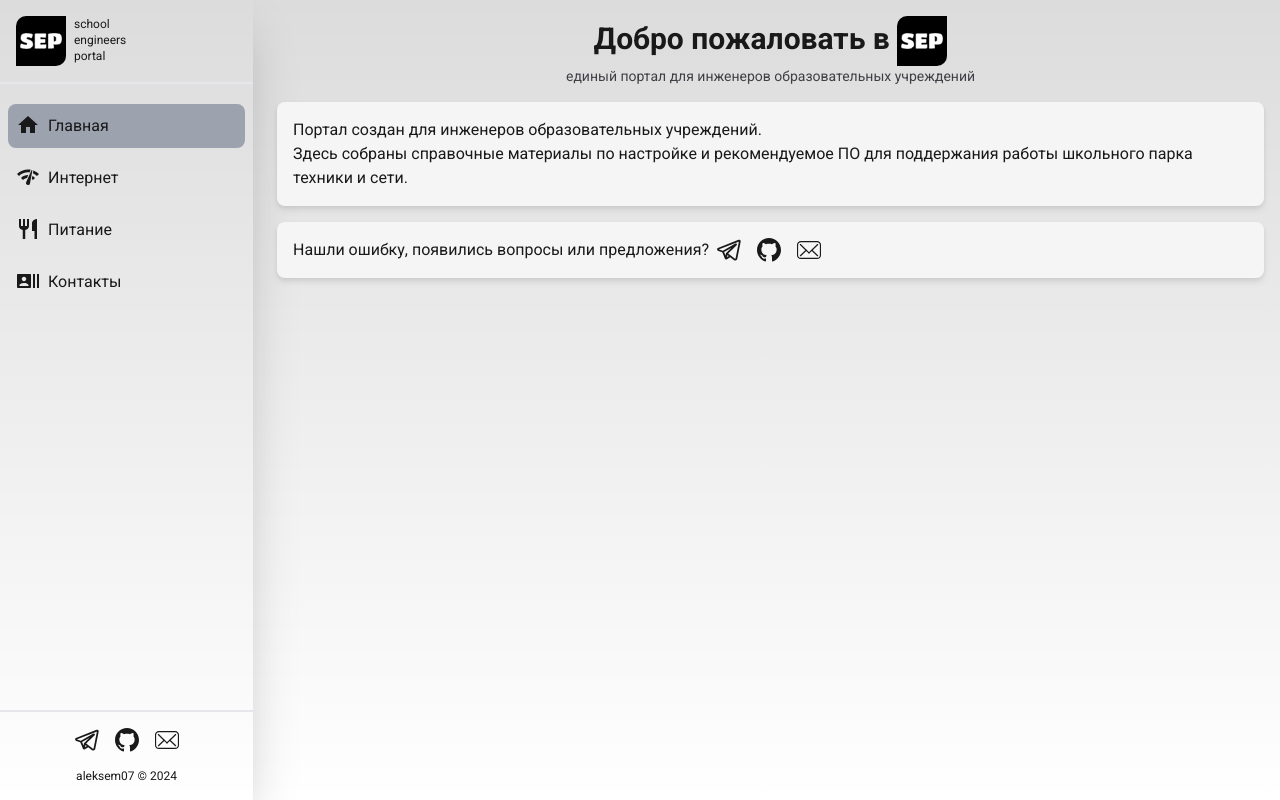
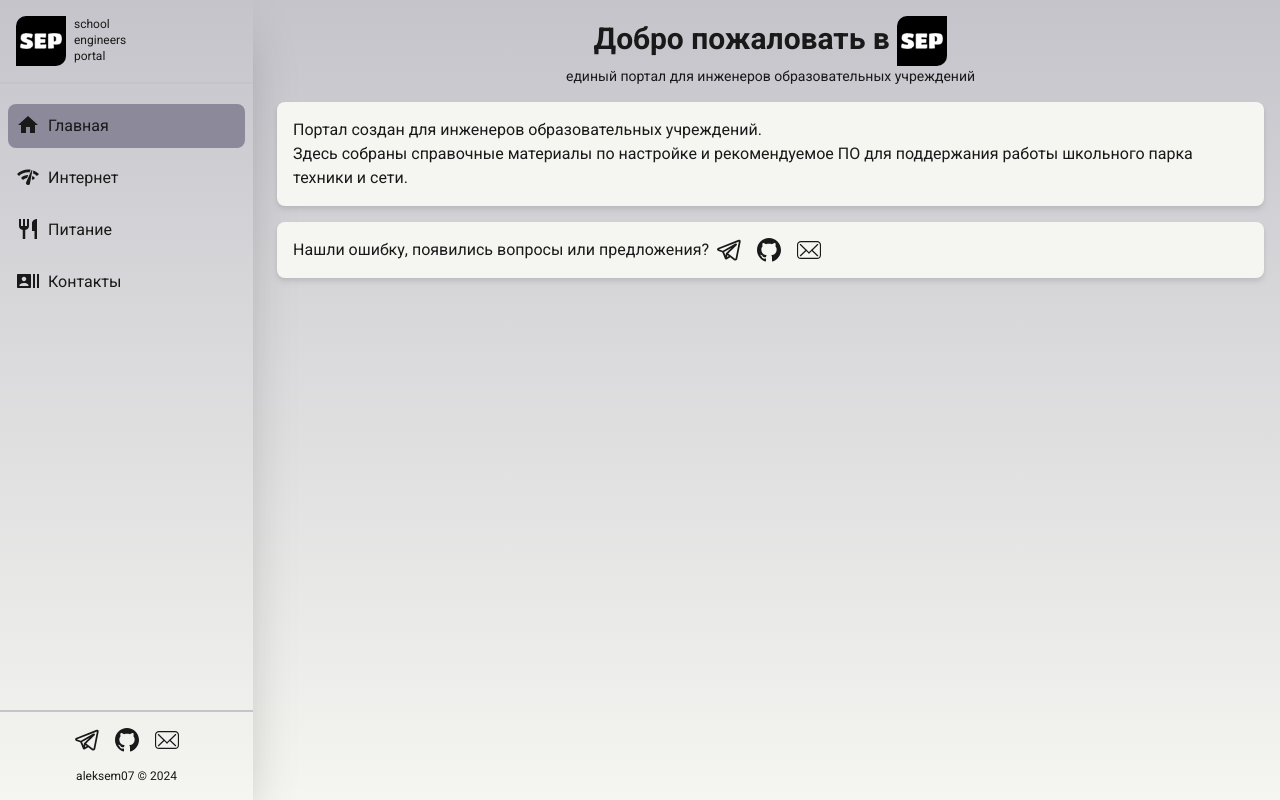
Before and after one commit to aleksem07/school-engineers-portal, a Next.js app: page / in a window 1280 px wide. Built offline with nearby package versions, Linux system fonts and the light colour scheme.

Commit message:
refactor: add var colors

```diff
--- a/src/app/globals.css
+++ b/src/app/globals.css
@@ -4,8 +4,8 @@
 
 :root {
   --foreground-rgb: 25, 25, 25;
-  --background-start-rgb: 220, 220, 220;
-  --background-end-rgb: 255, 255, 255;
+  --background-start-rgb: 197,196,203;
+  --background-end-rgb: 245, 245, 241;
 }
 
 /* @media (prefers-color-scheme: dark) {
--- a/src/app/page.tsx
+++ b/src/app/page.tsx
@@ -7,14 +7,14 @@
       <div className="mb-4">
         <Welcome />
       </div>
-      <div className="rounded-lg p-4 bg-neutral-100 mb-4 drop-shadow-md">
+      <div className="rounded-lg p-4 bg-color-light mb-4 drop-shadow-md">
         <p>Портал создан для инженеров образовательных учреждений.</p>
         <p className="overflow-wrap">
           Здесь собраны справочные материалы по настройке и рекомендуемое ПО для
           поддержания работы школьного парка техники и сети.
         </p>
       </div>
-      <div className="rounded-lg p-4 bg-neutral-100 mb-4 drop-shadow-md flex gap-2">
+      <div className="rounded-lg p-4 bg-color-light mb-4 drop-shadow-md flex gap-2">
         <p>Нашли ошибку, появились вопросы или предложения?</p>
         <Contacts className="justify-center" />
       </div>
--- a/src/components/contacts/contacts.tsx
+++ b/src/components/contacts/contacts.tsx
@@ -7,7 +7,7 @@
       <div className={`flex items-center gap-4 ${className || ''}`}>
         {CONTACTS.map(({ name, Icon, link }) => (
           <Link href={link} target="_blank" key={name}>
-            <Icon className="hover:text-gray-500 transition-all duration-300" />
+            <Icon className="hover:text-color-dark--light transition-all duration-300" />
           </Link>
         ))}
       </div>
--- a/src/components/dashboard/dashboard.tsx
+++ b/src/components/dashboard/dashboard.tsx
@@ -13,7 +13,7 @@
 
   return (
     <nav className="grid grid-rows-dashboard w-3/12 tablet:min-w-40 shadow-2xl height-screen mobile:max-w-16">
-      <Logo className={'border-b-2 p-4'} />
+      <Logo className={'border-b-2 border-color-grey p-4'} />
       <div className="flex flex-col px-2 py-4 mobile:px-1 ">
         {NAV_LINKS.map(({ name, path, Icon }) => (
           <Link
@@ -21,8 +21,8 @@
             onClick={() => dispatch(setPath(path))}
             className={`flex justify-start gap-2 p-2 my-1 transition-all duration-300 rounded-lg mobile:justify-center mobile:px-1 ${
               currentPath === path
-                ? 'bg-gray-400 hover:bg-gray-400 cursor-default'
-                : 'hover:bg-gray-100 hover:text-gray-500'
+                ? 'bg-color-dark--light hover:bg-color-dark--light cursor-default'
+                : 'hover:bg-color-grey'
             }`}
             key={name}
           >
@@ -32,7 +32,7 @@
         ))}
       </div>
 
-      <Footer className="border-t-2" />
+      <Footer className="border-t-2 border-color-grey" />
     </nav>
   );
 };
--- a/src/components/logo/logo.tsx
+++ b/src/components/logo/logo.tsx
@@ -23,7 +23,7 @@
         {currentPath === AppRoutes.HOME ? (
           <LogoIcon className="cursor-default" />
         ) : (
-          <LogoIcon />
+          <LogoIcon className='hover:bg-color-dark' />
         )}
       </Link>
       <p className="text-xs max-w-1 mobile:hidden">school engineers portal</p>
--- a/tailwind.config.ts
+++ b/tailwind.config.ts
@@ -27,6 +27,13 @@
       'tablet': '640px',
       'mobile': {'max': '639px'},
       ...defaultTheme.screens,
+    },
+    colors: {
+      'color-dark': '#4e5464',
+      'color-dark--light': '#8c899b',
+      'color-grey': '#c5c4cb',
+      'color-light': '#f5f5f1',
+      'color-additional': '#d4d8e6',
     }
   },
   plugins: [],
```
